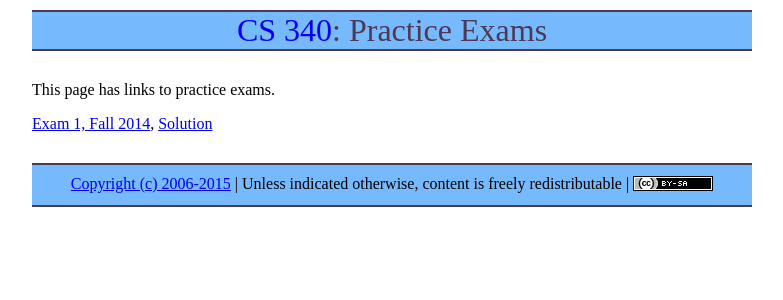
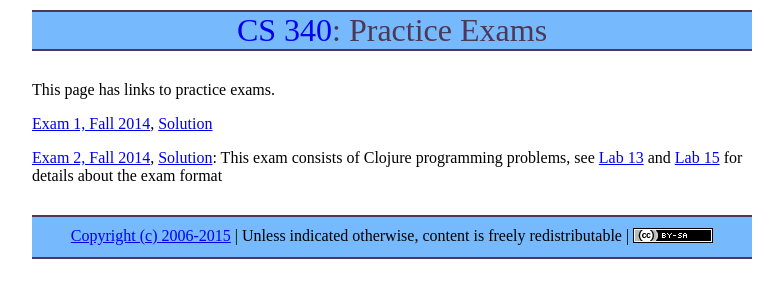
Before and after one commit to ycpcs/cs340-fall2015, a Jekyll site: the page built from practice/index.md, in a window 1280 px wide. Shown: the top 300 px of the page, without its empty margins (248-1031 px from the left). Built offline with Jekyll 4.4.1, drawn with Linux system fonts in a browser that asks for light colours; Markdown is read by kramdown in place of the engine named in the settings.

Commit message:
practice exam 2

```diff
--- a/practice/index.md
+++ b/practice/index.md
@@ -6,3 +6,5 @@ title: "Practice Exams"
 This page has links to practice exams.
 
 [Exam 1, Fall 2014](cs340-fall2014-exam01.pdf), [Solution](cs340-fall2014-exam01-solution.pdf)
+
+[Exam 2, Fall 2014](cs340-exam2.zip), [Solution](cs340-exam2-solution.zip): This exam consists of Clojure programming problems, see [Lab 13](../labs/lab13.html) and [Lab 15](../labs/lab15.html) for details about the exam format
```
Also changed, not shown: 2 other files.
